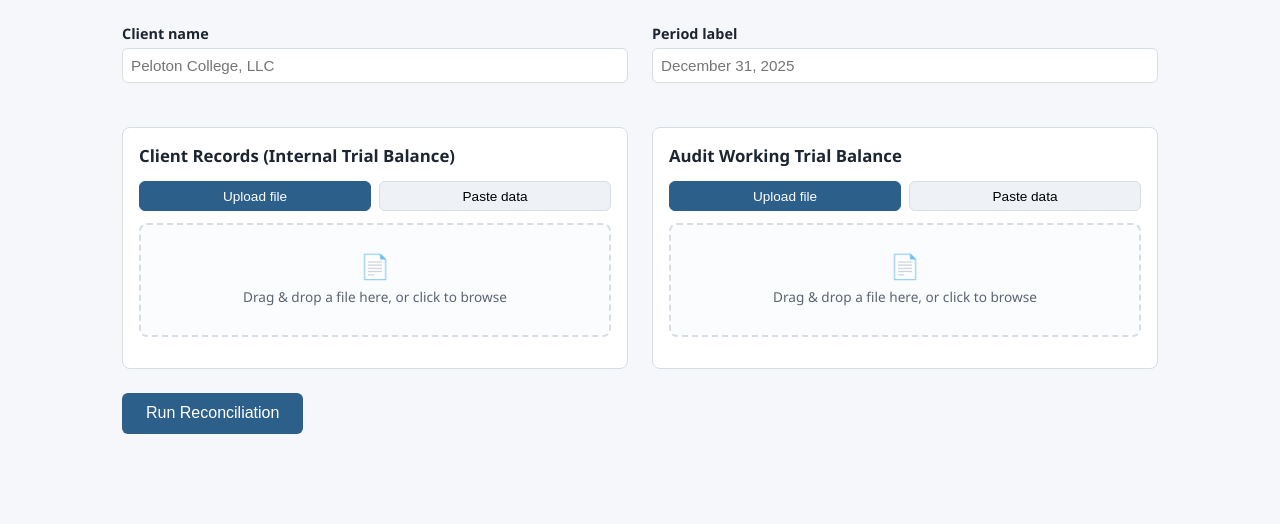
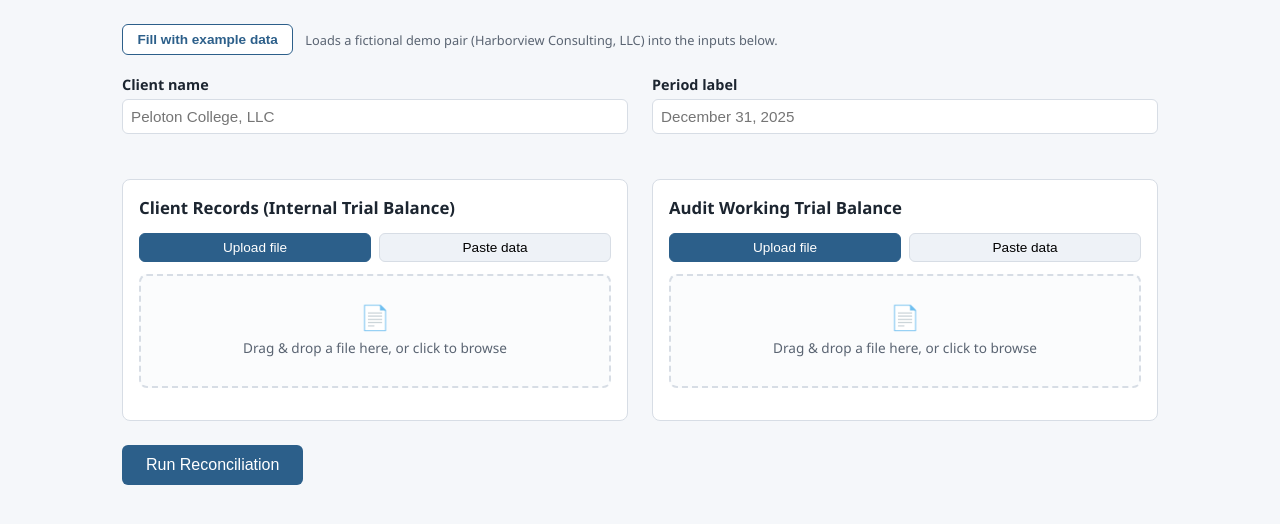
Before and after one commit to bdcookie6-eng/trialbalancevsinternal, a FastAPI app: page / in a window 1280 px wide. Shown: the part 105-629 px from the top of the page. Run offline with FastAPI, Linux system fonts and the light colour scheme.

Commit message:
Add a Fill-with-example button that loads the demo data
GET /api/example-data returns the two examples/ files base64-encoded;
the button feeds them into the real file inputs (via DataTransfer) so
the normal inspect flow runs — filename auto-fill, balance-column
picker, and mapping detection all behave exactly as with a manual
upload. Clears the name/period fields first so the auto-detection is
visible, and restores the .hint style the button's caption uses.

Co-Authored-By: Claude Fable 5 <noreply@anthropic.com>
Claude-Session: https://claude.ai/code/session_01TzdCZAuSkv6D1PyEKn9fuH

```diff
--- a/backend/main.py
+++ b/backend/main.py
@@ -23,6 +23,12 @@ from parsing import TBEntry, inspect_upload, parse_pasted_text, parse_upload
 BASE_DIR = Path(__file__).resolve().parent.parent
 TEMPLATES_DIR = BASE_DIR / "frontend" / "templates"
 STATIC_DIR = BASE_DIR / "frontend" / "static"
+EXAMPLES_DIR = BASE_DIR / "examples"
+
+_EXAMPLE_FILES = {
+    "client": "Harborview Consulting LLC TB Detail 12-31-2025.csv",
+    "audit": "Harborview Consulting LLC Working Trial Balance 12-31-2025.xlsx",
+}
 
 app = FastAPI(title="Trial Balance Reconciliation")
 app.mount("/static", StaticFiles(directory=STATIC_DIR), name="static")
@@ -40,6 +46,22 @@ async def no_store_for_api(request, call_next):
 @app.get("/", response_class=HTMLResponse)
 async def index() -> HTMLResponse:
     return HTMLResponse((TEMPLATES_DIR / "index.html").read_text())
+
+
+@app.get("/api/example-data")
+async def example_data():
+    """The demo files from examples/, base64-encoded so the UI can load them
+    into the normal file-upload flow with one click."""
+    result = {}
+    for side, filename in _EXAMPLE_FILES.items():
+        path = EXAMPLES_DIR / filename
+        if not path.exists():
+            return {"error": "Example data files are not available on this server."}
+        result[side] = {
+            "filename": filename,
+            "base64": base64.b64encode(path.read_bytes()).decode("ascii"),
+        }
+    return result
 
 
 @app.post("/api/inspect")
--- a/frontend/static/app.js
+++ b/frontend/static/app.js
@@ -244,6 +244,45 @@ function setupDropzone(target, input) {
 setupDropzone("client", clientFileInput);
 setupDropzone("audit", auditFileInput);
 
+const exampleBtn = document.getElementById("example-btn");
+exampleBtn.addEventListener("click", async () => {
+  exampleBtn.disabled = true;
+  const originalLabel = exampleBtn.textContent;
+  exampleBtn.textContent = "Loading example…";
+  try {
+    const response = await fetch("/api/example-data");
+    const data = await response.json();
+    if (data.error) throw new Error(data.error);
+
+    // Start from a clean slate so the filename auto-detection fills these in.
+    document.getElementById("client_name").value = "";
+    document.getElementById("period_label").value = "";
+    clearFieldErrors();
+    statusEl.textContent = "";
+    statusEl.className = "";
+    resultsEl.hidden = true;
+
+    for (const target of ["client", "audit"]) {
+      // Make sure the side is in file-upload mode, then hand the example file
+      // to the real <input type="file"> so the normal inspect flow runs.
+      document.querySelector(`.mode-btn[data-mode="file"][data-target="${target}"]`).click();
+      const bytes = Uint8Array.from(atob(data[target].base64), (ch) => ch.charCodeAt(0));
+      const file = new File([bytes], data[target].filename);
+      const transfer = new DataTransfer();
+      transfer.items.add(file);
+      const input = document.getElementById(`${target}_file`);
+      input.files = transfer.files;
+      input.dispatchEvent(new Event("change"));
+    }
+  } catch (err) {
+    statusEl.textContent = `Could not load the example data: ${err.message}`;
+    statusEl.className = "error";
+  } finally {
+    exampleBtn.disabled = false;
+    exampleBtn.textContent = originalLabel;
+  }
+});
+
 function clearOwnError(el, errorId) {
   el.classList.remove("invalid");
   const errorEl = document.getElementById(errorId);
--- a/frontend/static/style.css
+++ b/frontend/static/style.css
@@ -30,6 +30,29 @@ main {
   margin: 0 auto;
   padding: 1.5rem 2rem 3rem;
 }
+
+.example-row {
+  display: flex;
+  align-items: center;
+  gap: 0.75rem;
+  margin-bottom: 1.25rem;
+}
+
+#example-btn {
+  padding: 0.45rem 0.9rem;
+  background: var(--card-bg);
+  color: var(--accent);
+  border: 1px solid var(--accent);
+  border-radius: 6px;
+  font-size: 0.85rem;
+  font-weight: 600;
+  cursor: pointer;
+}
+
+#example-btn:hover:not(:disabled) { background: #eaf2fa; }
+#example-btn:disabled { opacity: 0.6; cursor: default; }
+
+.hint { font-size: 0.8rem; color: #5a6472; font-weight: normal; }
 
 .meta-row {
   display: grid;
--- a/frontend/templates/index.html
+++ b/frontend/templates/index.html
@@ -14,6 +14,11 @@
 
   <main>
     <form id="reconcile-form">
+      <div class="example-row">
+        <button type="button" id="example-btn">Fill with example data</button>
+        <span class="hint">Loads a fictional demo pair (Harborview Consulting, LLC) into the inputs below.</span>
+      </div>
+
       <div class="meta-row">
         <label>Client name
           <input type="text" id="client_name" name="client_name" placeholder="Peloton College, LLC" required />
```
Also changed, not shown: examples/README.md.
